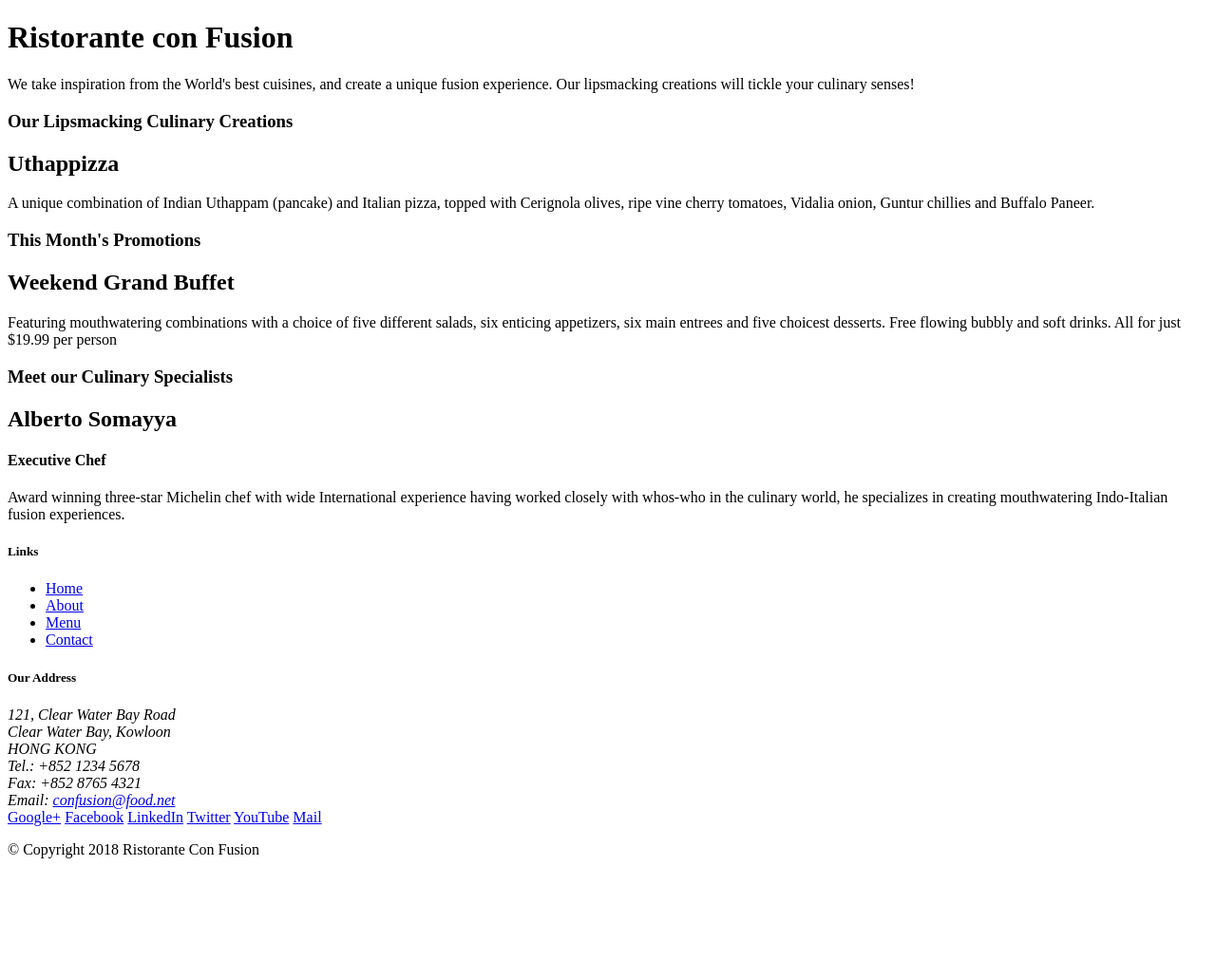
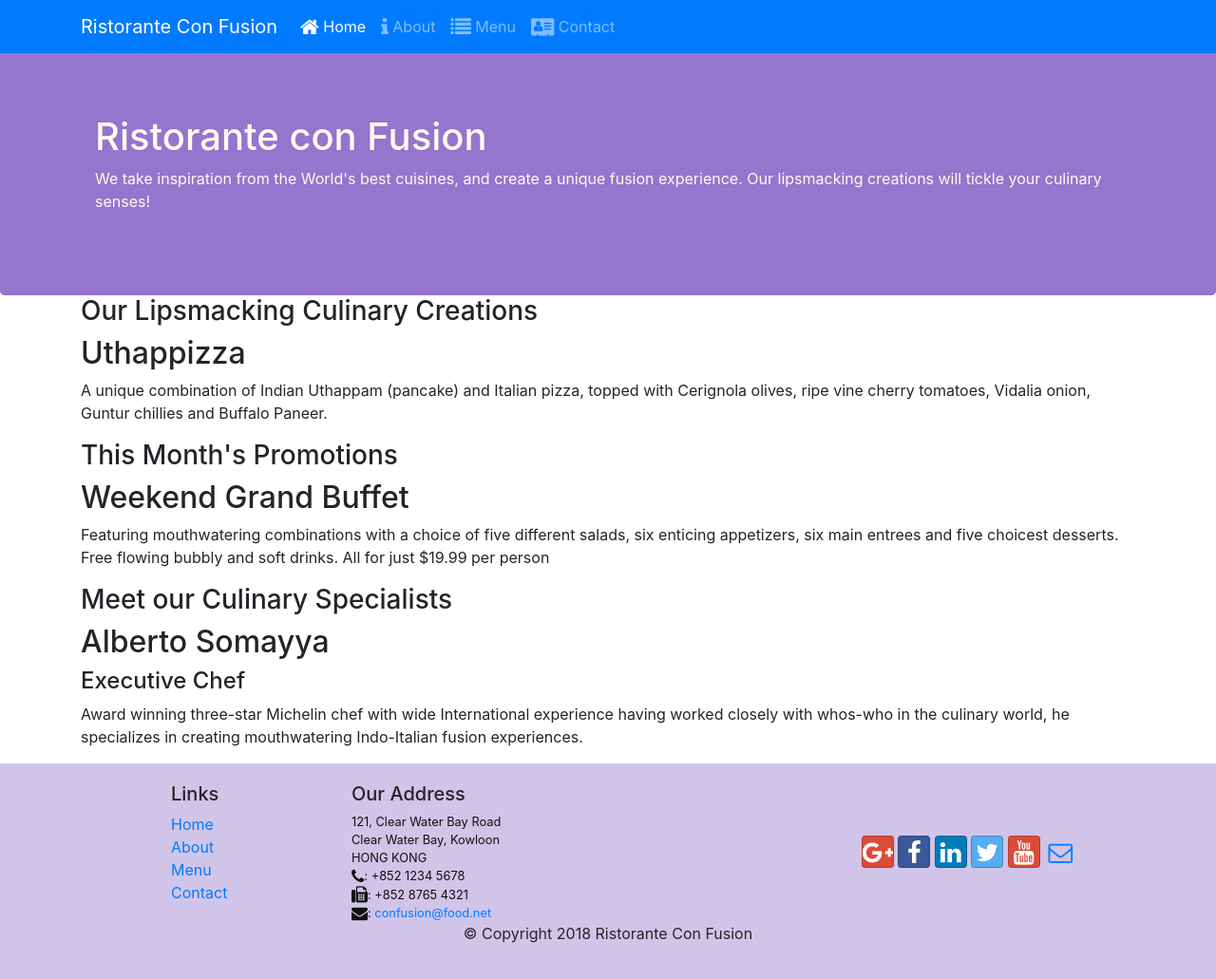
Before and after one commit to medehn/coursera, a website: page ass1/index.html in a window 1280 px wide. Shown: the whole page at 95% size. Before the commit the page ends 920 px from the top, so only its background shows below. Drawn offline with nearby package versions, Linux system fonts and the light colour scheme.

Commit message:
prep for ass2

```diff
--- a/ass1/index.html
+++ b/ass1/index.html
@@ -2,25 +2,51 @@
 <html lang="en">
 
 <head>
+        <!-- Required meta tags always come first -->
+    <meta charset="utf-8">
+    <meta name="viewport" content="width=device-width, initial-scale=1, shrink-to-fit=no">
+    <meta http-equiv="x-ua-compatible" content="ie=edge">
+
+    <!-- Bootstrap CSS -->
+    <link rel="stylesheet" href="node_modules/bootstrap/dist/css/bootstrap.min.css">
+	    <link rel="stylesheet" href="node_modules/font-awesome/css/font-awesome.min.css">
+    <link rel="stylesheet" href="node_modules/bootstrap-social/bootstrap-social.css">
+	<link rel="stylesheet" href="style.css">
+
     <title>Ristorante Con Fusion</title>
+
 </head>
 
 <body>
+   <nav class="navbar navbar-dark navbar-expand-sm bg-primary fixed-top">
+        <div class="container">
+           <a class="navbar-brand" href="#">Ristorante Con Fusion</a>
+                <ul class="navbar-nav mr-auto">
+                    <li class="nav-item active"><a class="nav-link" href=><span class="fa fa-home fa-lg"></span> Home</a></li>
+                    <li class="nav-item"><a class="nav-link" href="./aboutus.html"><span class="fa fa-info fa-lg"></span> About</a></li>
+                    <li class="nav-item"><a class="nav-link" href="#"><span class="fa fa-list fa-lg"></span> Menu</a></li>
+                    <li class="nav-item"><a class="nav-link" href="#"><span class="fa fa-address-card fa-lg"></span> Contact</a></li>
+                </ul>
+        </div>
+		   <button class="navbar-toggler" type="button" data-toggle="collapse" data-target="#Navbar">
+                <span class="navbar-toggler-icon"></span>
+            </button>
+    </nav>
 
-    <header>
-        <div>
-            <div>
-                <div>
+   <header class="jumbotron">
+        <div class="container">
+            <div class="row row-header">
+                <div class="col-12">
                     <h1>Ristorante con Fusion</h1>
                     <p>We take inspiration from the World's best cuisines, and create a unique fusion experience. Our lipsmacking creations will tickle your culinary senses!</p>
                 </div>
-                <div>
+                <div class="col-12 ">
                 </div>
             </div>
         </div>
     </header>
 
-    <div>
+    <div class="container">
         <div>
             <div>
                 <h3>Our Lipsmacking Culinary Creations</h3>
@@ -54,47 +80,53 @@
         </div>
     </div>
 
-    <footer>
-        <div>
-            <div>
-                <div>
+     <footer class="footer">
+        <div class="container">
+            <div class="row">
+                <div class="col-4 offset-1 col-sm-2">
                     <h5>Links</h5>
-                    <ul>
+                    <ul class="list-unstyled">
                         <li><a href="#">Home</a></li>
                         <li><a href="#">About</a></li>
                         <li><a href="#">Menu</a></li>
                         <li><a href="#">Contact</a></li>
                     </ul>
                 </div>
-                <div>
+                <div class="col-7 col-sm-5">
                     <h5>Our Address</h5>
                     <address>
 		              121, Clear Water Bay Road<br>
 		              Clear Water Bay, Kowloon<br>
 		              HONG KONG<br>
-		              Tel.: +852 1234 5678<br>
-		              Fax: +852 8765 4321<br>
-		              Email: <a href="mailto:confusion@food.net">confusion@food.net</a>
+					<i class="fa fa-phone fa-lg"></i>: +852 1234 5678<br>
+                      <i class="fa fa-fax fa-lg"></i>: +852 8765 4321<br>
+                      <i class="fa fa-envelope fa-lg"></i>:
+                      <a href="mailto:confusion@food.net">confusion@food.net</a>
 		           </address>
                 </div>
-                <div>
-                    <div>
-                        <a href="http://google.com/+">Google+</a>
-                        <a href="http://www.facebook.com/profile.php?id=">Facebook</a>
-                        <a href="http://www.linkedin.com/in/">LinkedIn</a>
-                        <a href="http://twitter.com/">Twitter</a>
-                        <a href="http://youtube.com/">YouTube</a>
-                        <a href="mailto:">Mail</a>
+                <div class="col-12 col-sm-4 align-self-center">
+
+                    <div class="text-center">
+                        <a class="btn btn-social-icon btn-google" href="http://google.com/+"><i class="fa fa-google-plus"></i></a>
+                        <a class="btn btn-social-icon btn-facebook" href="http://www.facebook.com/profile.php?id="><i class="fa fa-facebook"></i></a>
+                        <a class="btn btn-social-icon btn-linkedin" href="http://www.linkedin.com/in/"><i class="fa fa-linkedin"></i></a>
+                        <a class="btn btn-social-icon btn-twitter" href="http://twitter.com/"><i class="fa fa-twitter"></i></a>
+                        <a class="btn btn-social-icon btn-google" href="http://youtube.com/"><i class="fa fa-youtube"></i></a>
+                        <a class="btn btn-social-icon" href="mailto:"><i class="fa fa-envelope-o"></i></a>
                     </div>
+
                 </div>
            </div>
-           <div>
-                <div>
+           <div class="row justify-content-center">
+                <div class="col-auto">
                     <p>© Copyright 2018 Ristorante Con Fusion</p>
                 </div>
            </div>
         </div>
     </footer>
+        <script src="node_modules/jquery/dist/jquery.slim.min.js"></script>
+    <script src="node_modules/popper.js/dist/umd/popper.min.js"></script>
+    <script src="node_modules/bootstrap/dist/js/bootstrap.min.js"></script>
 
 </body>
 
```
